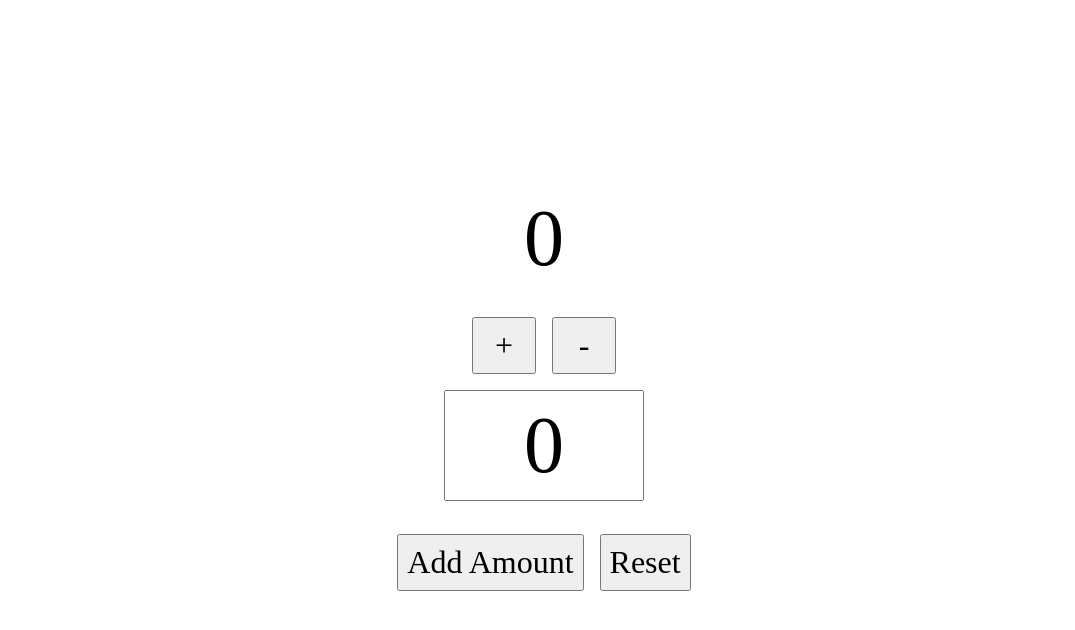
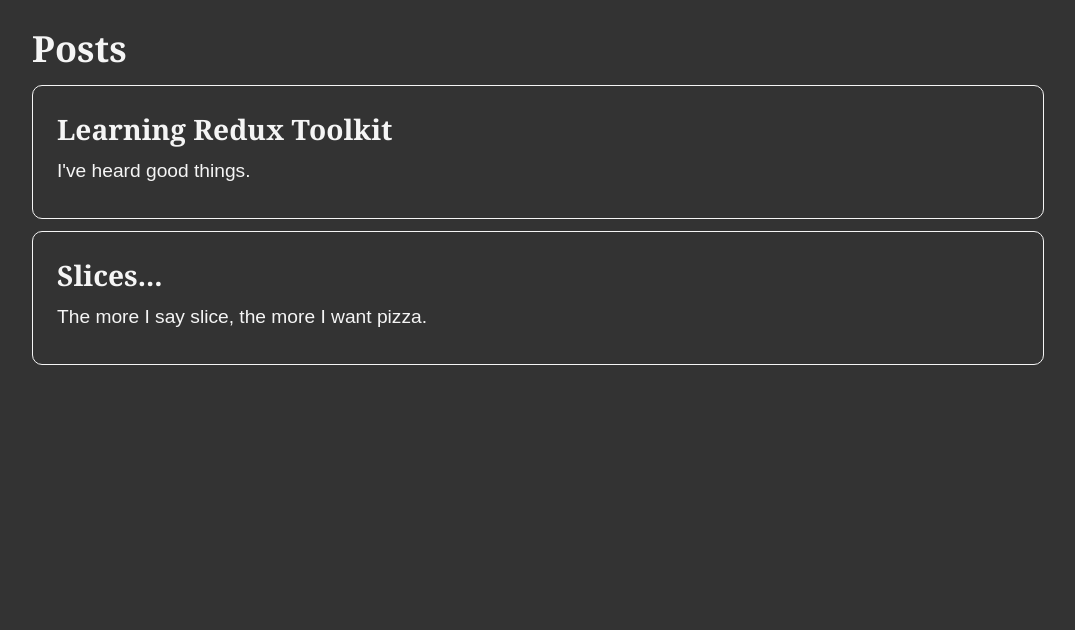
Before and after one commit to AStoychev/redux, a React (Create React App) app: page / in a window 1280 px wide. Shown: the top 630 px of the page, without its empty margins (96-1171 px from the left). Built offline with nearby package versions, Linux system fonts and the light colour scheme.

Commit message:
Create new branch for different tasks
Tasks Posts

```diff
--- a/src/App.js
+++ b/src/App.js
@@ -1,9 +1,9 @@
-import Counter from "./features/counter/Counter";
+import PostList from "./features/posts/PostList";
 
 function App() {
     return (
         <div className="App">
-            <Counter />
+            <PostList />
         </div>
     );
 }
--- a/src/app/store.js
+++ b/src/app/store.js
@@ -1,8 +1,8 @@
-import {configureStore} from "@reduxjs/toolkit";
-import counterReducer from '../features/counter/countereSlice';
+import { configureStore } from "@reduxjs/toolkit";
+import postsReuccer from '../features/posts/postsSlice'
 
 export const store = configureStore({
     reducer: {
-        counter: counterReducer,
+        posts: postsReuccer
     }
 })
--- a/src/features/counter/Counter.js
+++ /dev/null
@@ -1,42 +0,0 @@
-import { useState } from "react";
-import { useSelector, useDispatch } from "react-redux";
-import {
-    increment,
-    decrement,
-    reset,
-    incrementByAmount
-} from "./countereSlice";
-
-const Counter = () => {
-    const count = useSelector((state) => state.counter.count);
-    const dispatch = useDispatch();
-
-    const [incrementAmount, setIncrementAmount] = useState(0);
-    const addValue = Number(incrementAmount || 0);
-
-    const resetAll = () => {
-        setIncrementAmount(0);
-        dispatch(reset());
-    }
-
-    return (
-        <section>
-            <p>{count}</p>
-            <div>
-                <button onClick={() => dispatch(increment())}>+</button>
-                <button onClick={() => dispatch(decrement())}>-</button>
-            </div>
-            <input
-                type="text"
-                value={incrementAmount}
-                onChange={(e) => setIncrementAmount(e.target.value)}
-            />
-            <div>
-                <button onClick={() => dispatch(incrementByAmount(addValue))}>Add Amount</button>
-                <button onClick={resetAll}>Reset</button>
-            </div>
-        </section>
-    )
-}
-
-export default Counter
--- a/src/features/counter/countereSlice.js
+++ /dev/null
@@ -1,28 +0,0 @@
-import { createSlice } from "@reduxjs/toolkit";
-
-const initialState = {
-    count: 0
-}
-
-export const counterSlice = createSlice({
-    name: 'counter',
-    initialState,
-    reducers: {
-        increment: (state) => {
-            state.count += 1;
-        },
-        decrement: (state) => {
-            state.count -= 1;
-        },
-        reset: (state) => {
-            state.count = 0
-        },
-        incrementByAmount: (state, action) => {
-            state.count += action.payload;
-        }
-    }
-})
-
-export const { increment, decrement, reset, incrementByAmount } = counterSlice.actions;
-
-export default counterSlice.reducer;
--- /dev/null
+++ b/src/features/posts/PostList.js
@@ -0,0 +1,21 @@
+import { useSelector } from "react-redux";
+import { selectAllPosts } from "./postsSlice";
+
+const PostList = () => {
+    const posts = useSelector(selectAllPosts);
+
+    const renderedPosts = posts.map(post => (
+        <article key={post.id}>
+            <h3>{post.title}</h3>
+            <p>{post.content.substring(0, 100)}</p>
+        </article>
+    ))
+  return (
+    <section>
+        <h2>Posts</h2>
+        {renderedPosts}
+    </section>
+  )
+}
+
+export default PostList
--- /dev/null
+++ b/src/features/posts/postsSlice.js
@@ -0,0 +1,24 @@
+import { createSlice } from "@reduxjs/toolkit";
+
+const initialState = [
+    {
+        id: '1',
+        title: 'Learning Redux Toolkit',
+        content: "I've heard good things.",
+    },
+    {
+        id: '2',
+        title: 'Slices...',
+        content: "The more I say slice, the more I want pizza.",
+    }
+];
+
+const postSlice = createSlice({
+    name: 'posts',
+    initialState,
+    reducers: {}
+})
+
+export const selectAllPosts = (state) => state.posts
+
+export default postSlice.reducer
--- a/src/index.css
+++ b/src/index.css
@@ -4,37 +4,66 @@
   box-sizing: border-box;
 }
 
+html {
+  font-family: Cambria, Cochin, Georgia, Times, "Times New Roman", serif;
+  background: #333;
+  color: whitesmoke;
+}
+
 body {
   min-height: 100vh;
-  font-size: 5rem;
-  display: grid;
-  place-content: center;
+  font-size: 1.5rem;
+  padding: 0 10% 10%;
 }
 
 input,
-button {
+textarea,
+button,
+select {
   font: inherit;
-  padding: 0.5rem;
+  margin-bottom: 1em;
+}
+
+main {
+  max-width: 500px;
+  margin: auto;
 }
 
 section {
+  margin-top: 1em;
+}
+
+article {
+  margin: 0.5em 0.5em 0.5em 0;
+  border: 1px solid whitesmoke;
+  border-radius: 10px;
+  padding: 1em;
+}
+
+h1 {
+  font-size: 3.5rem;
+}
+
+p {
+  font-family: Arial, Helvetica, sans-serif;
+  line-height: 1.4;
+  font-size: 1.2rem;
+  margin: 0.5em 0;
+}
+
+form {
   display: flex;
   flex-direction: column;
-  justify-content: center;
-  align-items: center;
 }
 
-input {
-  text-align: center;
-  max-width: 2.5em;
+.postCredit {
+  font-size: 1rem;
 }
 
-button {
-  font-size: 2rem;
-  margin: 0.5em 0 0.5em 0.5em;
-  min-width: 2em;
+.reactionButton {
+  margin: 0 0.25em 0 0;
+  background: transparent;
+  border: none;
+  color: whitesmoke;
+  font-size: 1rem;
 }
-
-button:first-child {
-  margin-left: 0;
-}
```
